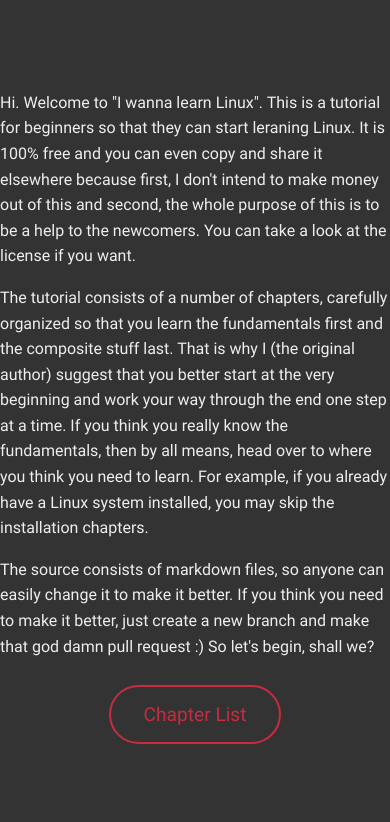
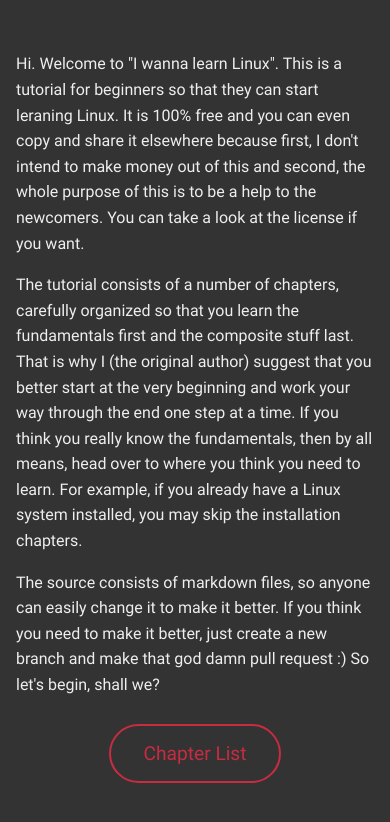
Before and after one commit to mazharz/learn-linux, a React (Create React App) app: page /#/ in a window 390 px wide. Shown: the top 822 px of the page. Built offline with nearby package versions, Linux system fonts and the light colour scheme.

Commit message:
add responsive styles

```diff
--- a/src/pages/Chapter.css
+++ b/src/pages/Chapter.css
@@ -5,6 +5,12 @@
   margin: 0 auto;
   padding: 5rem 0px;
   min-height: 100vh;
+}
+
+@media(max-width: 830px) {
+  .chapter {
+    margin: 0 1rem;
+  }
 }
 
 .chapter__title {
--- a/src/pages/Chapters.css
+++ b/src/pages/Chapters.css
@@ -5,5 +5,12 @@
   justify-content: space-between;
   align-items: center;
   background-color: var(--background);
-  padding: 40px 0px;
+  padding: 3rem 0;
+  text-align: center;
 }
+
+@media(max-width: 830px) {
+  .chapters {
+    margin: 0 1rem;
+  }
+}
--- a/src/pages/Home.css
+++ b/src/pages/Home.css
@@ -4,9 +4,16 @@
   flex-direction: column;
   justify-content: center;
   align-items: center;
+  padding: 3rem 0;
 }
 
 .home__paragraph {
   max-width: 780px;
   margin-bottom: 1rem;
 }
+
+@media(max-width: 830px) {
+  .home__paragraph {
+    margin: 0 1rem 1rem;
+  }
+}
```
